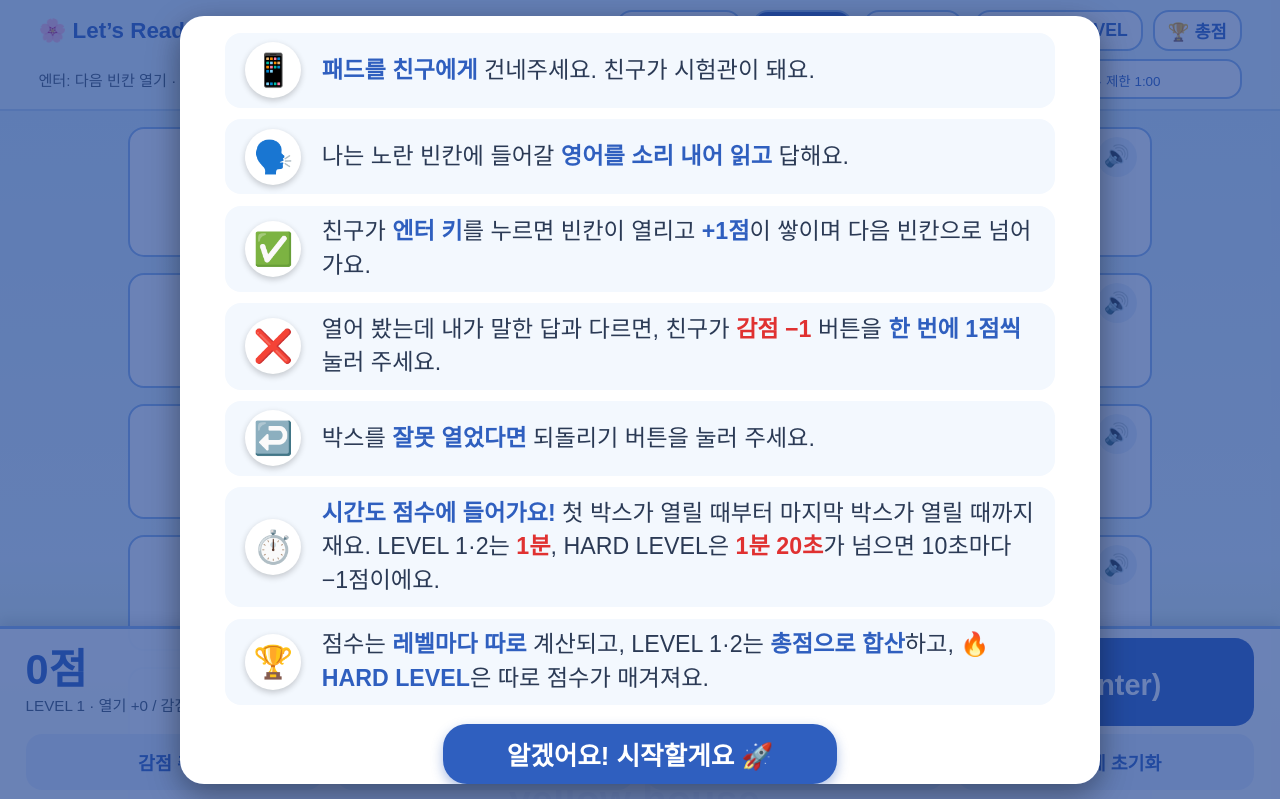
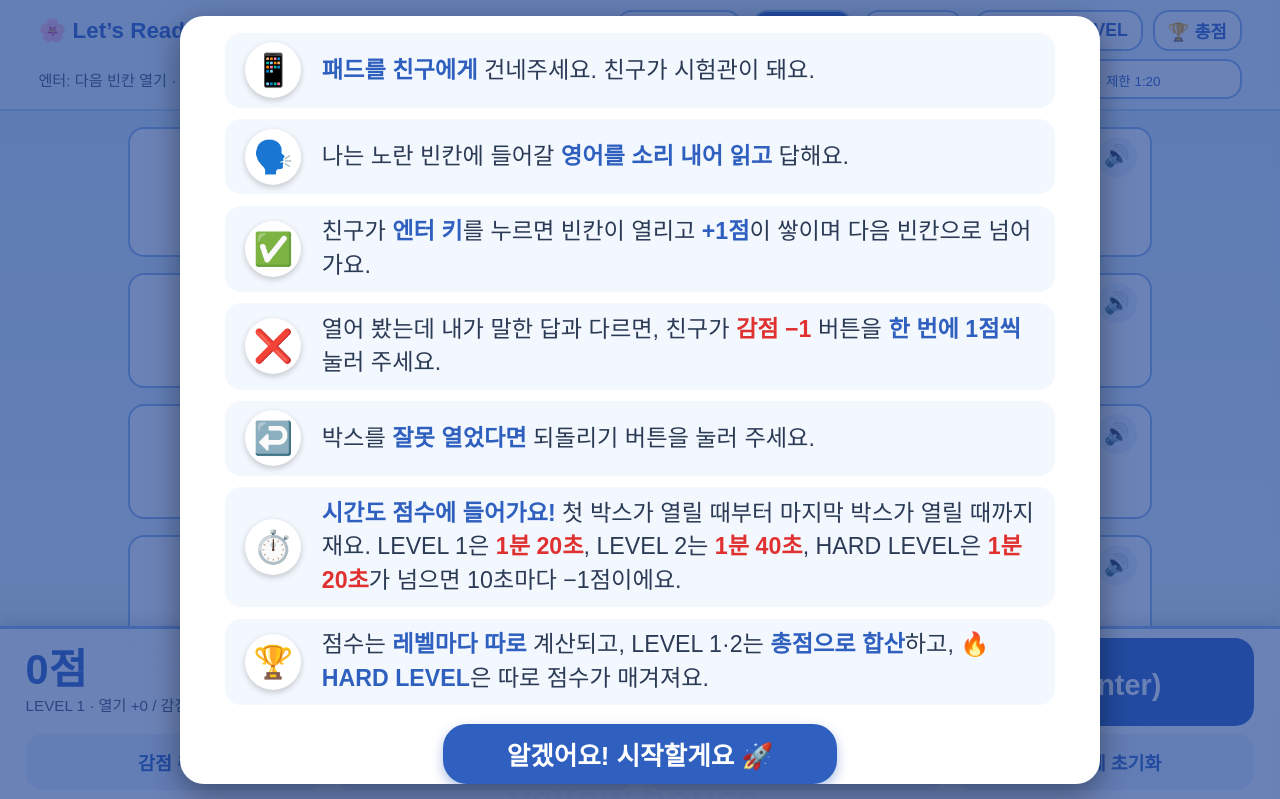
Before and after one commit to byhellena/lesson8, a plain HTML site: page reading10.html in a window 1280 px wide. Both pictures are taken after a click on the button "LEVEL 1". Shown: the top 799 px of the page. Drawn offline with Linux system fonts and the light colour scheme.

Commit message:
Update reading10.html

```diff
--- a/reading10.html
+++ b/reading10.html
@@ -128,7 +128,7 @@ html{touch-action:manipulation;-webkit-text-size-adjust:100%;text-size-adjust:10
    <li><span class="ic">✅</span><div>친구가 <b>엔터 키</b>를 누르면 빈칸이 열리고 <b>+1점</b>이 쌓이며 다음 빈칸으로 넘어가요.</div></li>
    <li><span class="ic">❌</span><div>열어 봤는데 내가 말한 답과 다르면, 친구가 <em>감점 −1</em> 버튼을 <b>한 번에 1점씩</b> 눌러 주세요.</div></li>
    <li><span class="ic">↩️</span><div>박스를 <b>잘못 열었다면</b> 되돌리기 버튼을 눌러 주세요.</div></li>
-   <li><span class="ic">⏱️</span><div><b>시간도 점수에 들어가요!</b> 첫 박스가 열릴 때부터 마지막 박스가 열릴 때까지 재요. LEVEL 1·2는 <em>1분</em>, HARD LEVEL은 <em>1분 20초</em>가 넘으면 10초마다 −1점이에요.</div></li>
+   <li><span class="ic">⏱️</span><div><b>시간도 점수에 들어가요!</b> 첫 박스가 열릴 때부터 마지막 박스가 열릴 때까지 재요. LEVEL 1은 <em>1분 20초</em>, LEVEL 2는 <em>1분 40초</em>, HARD LEVEL은 <em>1분 20초</em>가 넘으면 10초마다 −1점이에요.</div></li>
    <li><span class="ic">🏆</span><div>점수는 <b>레벨마다 따로</b> 계산되고, LEVEL 1·2는 <b>총점으로 합산</b>하고, 🔥 <b>HARD LEVEL</b>은 따로 점수가 매겨져요.</div></li>
   </ol>
   <button id="ok">알겠어요! 시작할게요 🚀</button>
@@ -182,7 +182,7 @@ const state={1:mk(),2:mk(),3:mk()};
 let view='study',level=1,items=[],si=0,rev=false;
 const list=document.getElementById('list'),$=id=>document.getElementById(id);
 const esc=s=>s.replace(/[.*+?^${}()|[\]\\]/g,'\\$&');
-const GRACE={1:60,2:60,3:80};
+const GRACE={1:80,2:100,3:80};
 const lname=l=>l===3?'HARD LEVEL':'LEVEL '+l;
 const TIER=[[.9,'🏅 최상급','상위 10%'],[.7,'⭐ 상위권','상위 30%']];
 const tier=l=>{const s=state[l];if(!s.done)return null;const r=score(l)/total(l);return TIER.find(t=>r>=t[0])||null};
```
